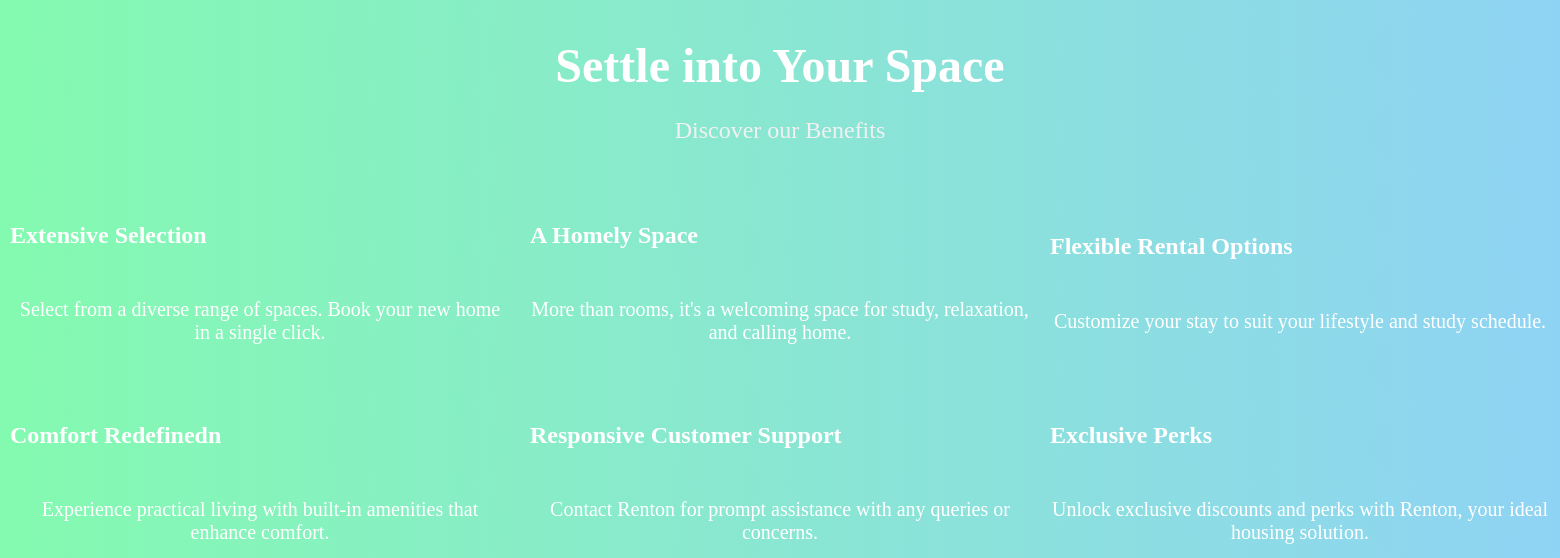
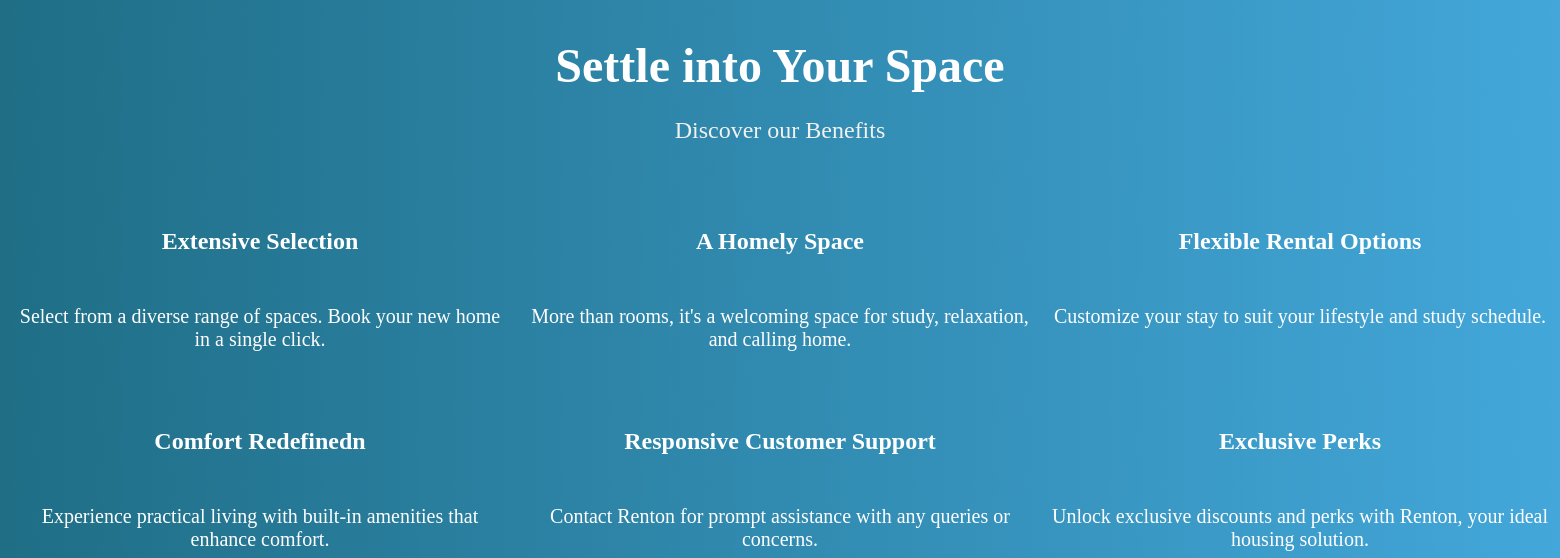
Before and after one commit to pitohui02/webdev_final, a PHP site: page /landing.php in a window 1560 px wide; the page is wider, and only the part inside the window is pictured. Shown: the part 1920-2478 px from the top of that part. Run offline with PHP 8.4, Linux system fonts and the light colour scheme.

Commit message:
update: landing page

```diff
--- a/components/navbar.php
+++ b/components/navbar.php
@@ -11,12 +11,12 @@
             <nav class = "nav">
                 <img src="public/renton-logo.png" width="150" height="150">
                 <div class = "nav_link">
-                    <a href = "home">Home </a>
+                    <a href = "landing.php">Home </a>
                     <a href = "explore">Explore </a>
                     <a href = "ownercollab">Owner Collaborations </a>
                     <a href = "contact">Contact Us </a>
                     <a href = "about">About Us </a>
-                    <a href = "login">Login / Signup </a>
+                    <a href = "login.php">Login / Signup </a>
                 </div>
 
             </nav>
--- a/css/global.css
+++ b/css/global.css
@@ -1,3 +1,3 @@
 body {
-    background: linear-gradient(to right, #84fab0, #8fd3f4);
+    background: linear-gradient(to right, #1f6e86, #43a7da);
 }
--- a/css/landing.css
+++ b/css/landing.css
@@ -222,8 +222,7 @@
     flex-direction: column;
     gap: 10px;
 
-    justify-content: center;
-    align-self: center;
+    text-align: center;
 }
 
 
```
